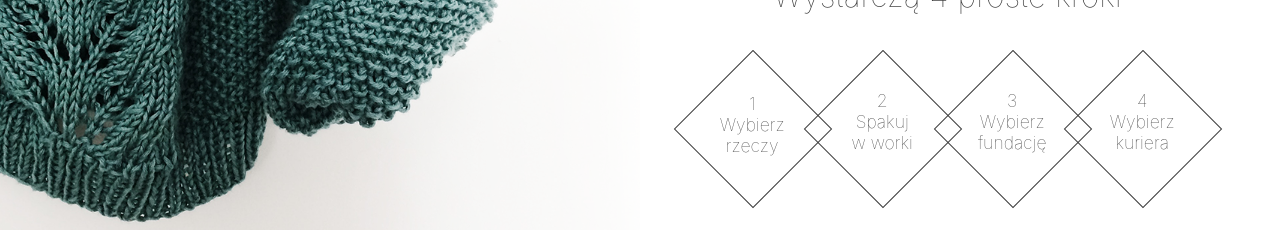
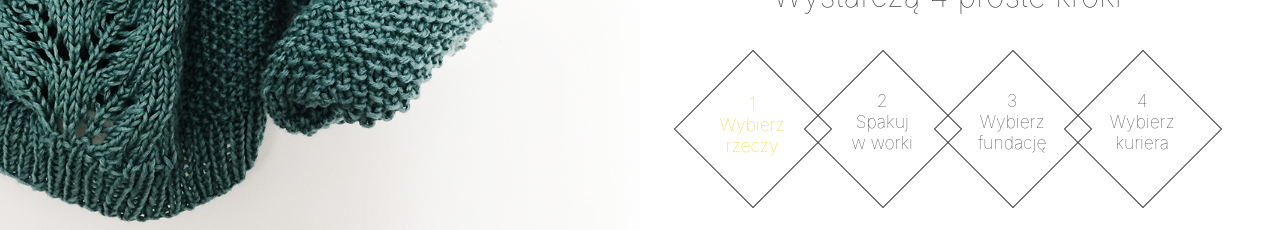
Before and after one commit to cieniavska/Oddaj_rzeczy, a React (Create React App) app: page /#/giveAwayForm in a window 1280 px wide. In both pictures the pointer is over the element 752 px from the left and 456 px from the top of the page. Shown: the part 332-562 px from the top of the page. Built offline with nearby package versions, Linux system fonts and the light colour scheme.

Commit message:
header, contact, footer aligned together

```diff
--- a/src/components/GiveAwayForm.js
+++ b/src/components/GiveAwayForm.js
@@ -4,6 +4,8 @@ import Navigation from './../components/Home/Navigation';
 import GiveAwayHero from "./GiveAwayForm/GiveAwayHero";
 import ImportantMsg from './../components/GiveAwayForm/ImportantMsg';
 import importantMessages from './../data/importantMessages';
+import Contact from './Contact';
+import Footer from './Footer';
 
 function GiveAwayForm() {
     return (
@@ -14,6 +16,8 @@ function GiveAwayForm() {
                 <GiveAwayHero/>
             </div>
             <ImportantMsg title={"Ważne!"} text={importantMessages.messages[0].first}/>
+            <Contact/>
+            <Footer/>
         </>
     )
 }
--- a/src/scss/components/_hero.scss
+++ b/src/scss/components/_hero.scss
@@ -69,6 +69,10 @@
                     left: 0;
                     transform: rotate(45deg);
                 }
+                &:hover {
+                    transition: .2s;
+                    color: $hover;
+                }
             }
             .steps__number, .steps__description {
                 font-size: 1.1rem;
```
